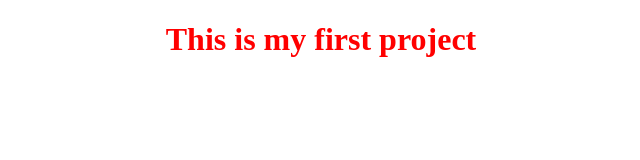
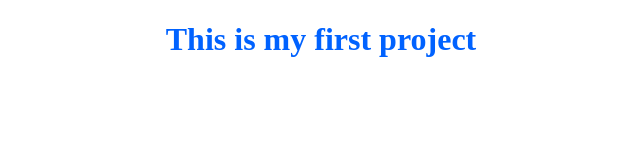
Before and after one commit to AhmedAtef2020/myFirstTest, a plain HTML site: page index.html in a window 1280 px wide. Shown: the whole page, without its empty margins (319-959 px from the left). Drawn offline with Linux system fonts and the light colour scheme.

Commit message:
Change color to blue

```diff
--- a/style.css
+++ b/style.css
@@ -1,4 +1,4 @@
 h1 {
-    color: red;
+    color: rgb(0, 98, 255);
     text-align: center;
 }
```
